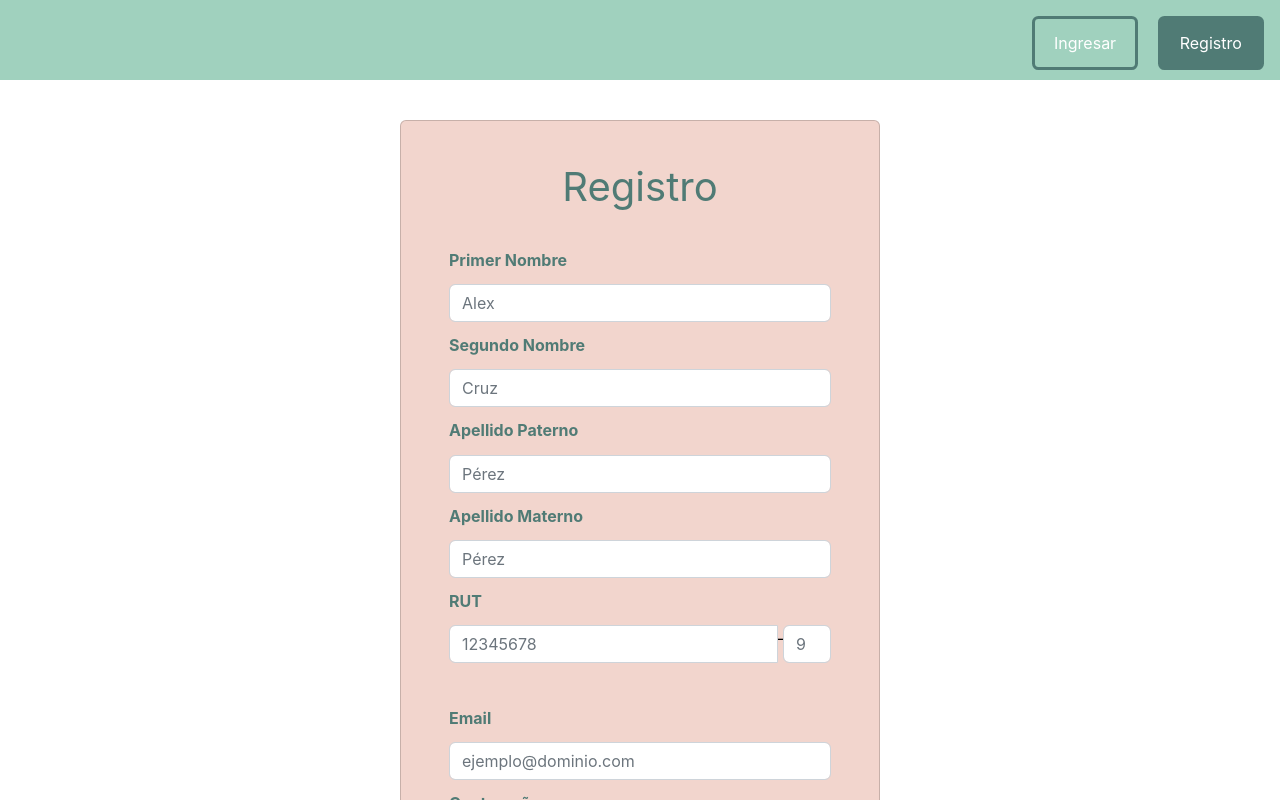
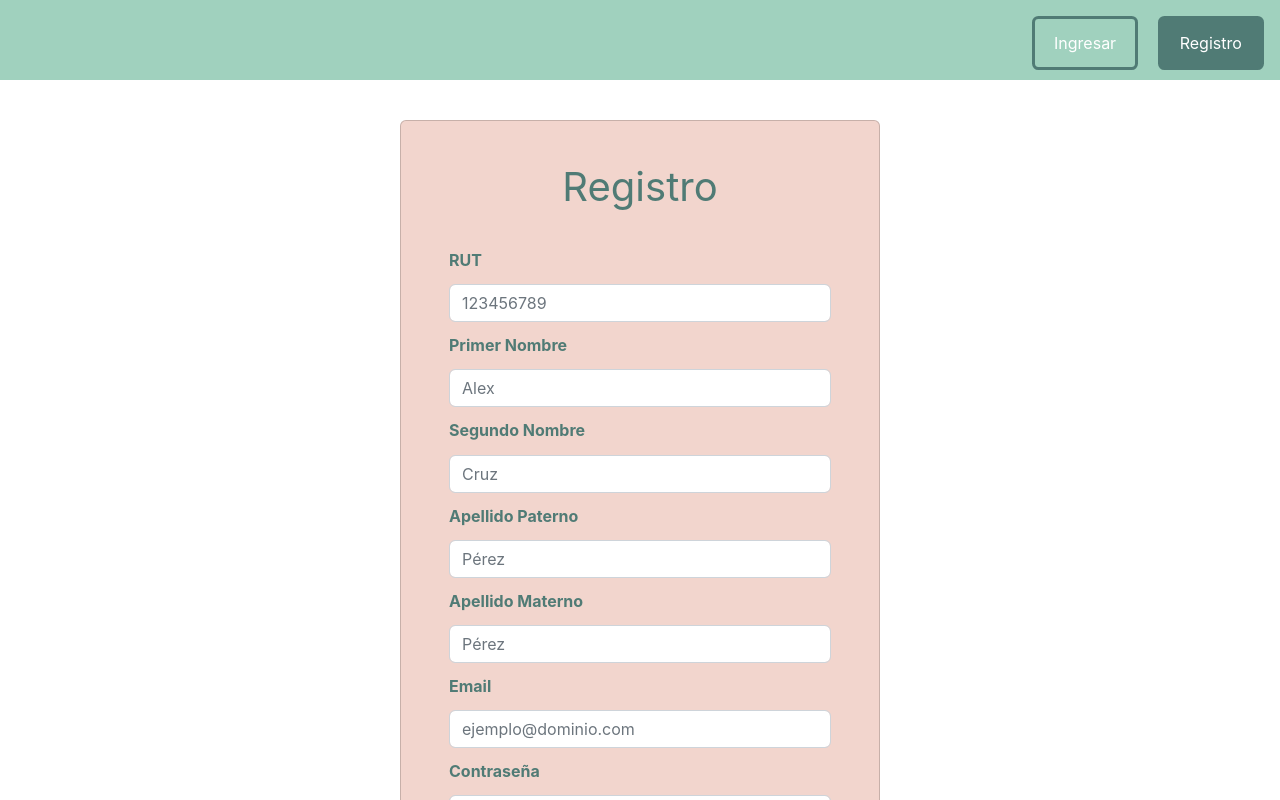
Before and after one commit to Momo-Gomez/preselecciones-app, a React (Create React App) app in the folder client/: page /usuario/registro in a window 1280 px wide. Shown: the top 800 px of the page. Built offline with nearby package versions, Linux system fonts and the light colour scheme.

Commit message:
Rut editado

```diff
--- a/client/src/views/users/signup/signup.js
+++ b/client/src/views/users/signup/signup.js
@@ -11,11 +11,20 @@ export default function signup() {
           <span className="signup-title text-center">Registro</span>
           <form className="signup-form">
             {/* Información solicitada al cliente */}
+
+            {/*--- RUT ---*/}
+            <label>RUT</label>
+            <input
+              type="text" pattern="[k0-9]*"
+              className="signup-input form-control"
+              placeholder="123456789"
+            />
+
             {/*--- PRIMER NOMBRE ---*/}
             <label>Primer Nombre</label>
             <input
               type="text" pattern="[A-Za-z]*"
-              className="form-control"
+              className="signup-input form-control"
               placeholder="Alex"
             />
 
@@ -24,7 +33,7 @@ export default function signup() {
             <input
               id="s-name"
               type="text" pattern="[A-Za-z]*"
-              className="form-control"
+              className="signup-input form-control"
               placeholder="Cruz"
             />
 
@@ -32,7 +41,7 @@ export default function signup() {
             <label>Apellido Paterno</label>
             <input
               type="text" pattern="[A-Za-z]*"
-              className="form-control"
+              className="signup-input form-control"
               placeholder="Pérez"
             />
 
@@ -40,34 +49,16 @@ export default function signup() {
             <label>Apellido Materno</label>
             <input
               type="text" pattern="[A-Za-z]*"
-              className="form-control"
+              className="signup-input form-control"
               placeholder="Pérez"
             />
-
-            {/*--- RUT ---*/}
-            <label>RUT</label>
-            <div class="input-group">
-              <input
-                type="text" pattern="[0-9]*"
-                className="form-control"
-                placeholder="12345678"
-               />
-              <span class="imput-group-addon">-</span>
-              <div class="digit">
-                <input
-                  type="char" pattern="[k0-9]{1}"
-                  className="form-control"
-                  placeholder="9"
-                />
-               </div>
-            </div>
 
             {/*--- EMAIL ---*/}
             <label>Email</label>
             <input
              type="email"
              pattern="[a-z0-9._%+-]+@[a-z0-9.-]+\.[a-z]{2,}$"
-             className="form-control"
+             className="signup-input form-control"
              placeholder="ejemplo@dominio.com"
              />
 
@@ -78,7 +69,7 @@ export default function signup() {
               pattern="(?=.*\d)(?=.*[a-z])(?=.*[A-Z])"
               min="4"
               max="10"
-              className="form-control"
+              className="signup-input form-control"
               placeholder="*****"
             />
 
@@ -89,7 +80,7 @@ export default function signup() {
               pattern="(?=.*\d)(?=.*[a-z])(?=.*[A-Z])"
               min="4"
               max="10"
-              className="form-control"
+              className="signup-input form-control"
               placeholder="*****"
             />
           </form>
```
